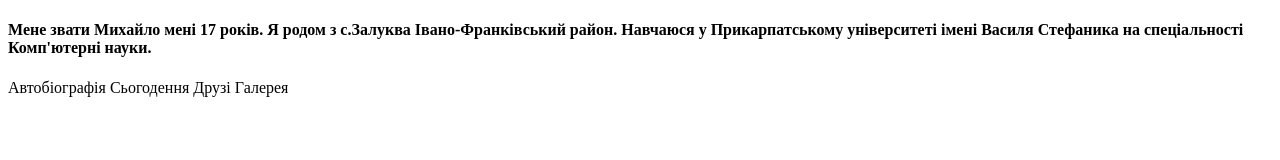
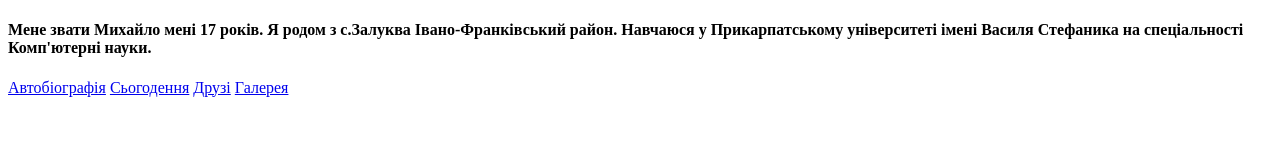
Before and after one commit to tw1sttyy/misha.github.io, a plain HTML site: page index.html in a window 1280 px wide. Drawn offline with Linux system fonts and the light colour scheme.

Commit message:
Update index.html

```diff
--- a/index.html
+++ b/index.html
@@ -16,21 +16,10 @@
    Навчаюся у Прикарпатському університеті імені Василя Стефаника на спеціальності Комп'ютерні науки.
   </h4>
 
-  <a>
-   Автобіографія
-  </a>
-
-  <a>
-   Сьогодення
-  </a>
-
-  <a>
-   Друзі
-  </a>
-
-  <a>
-   Галерея
-  </a>
+    <a href="biography.html">Автобіографія</a>
+    <a href="novadays.html">Сьогодення</a>
+    <a href="friends.html">Друзі</a>
+    <a href="gallery.html">Галерея</a>
 
  </body>
 
```
